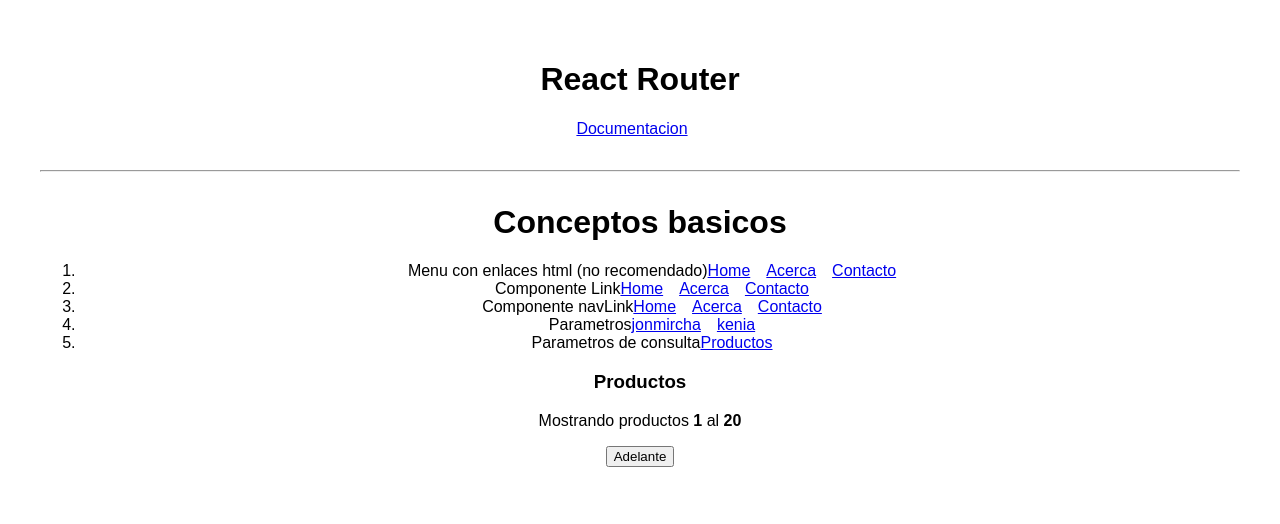
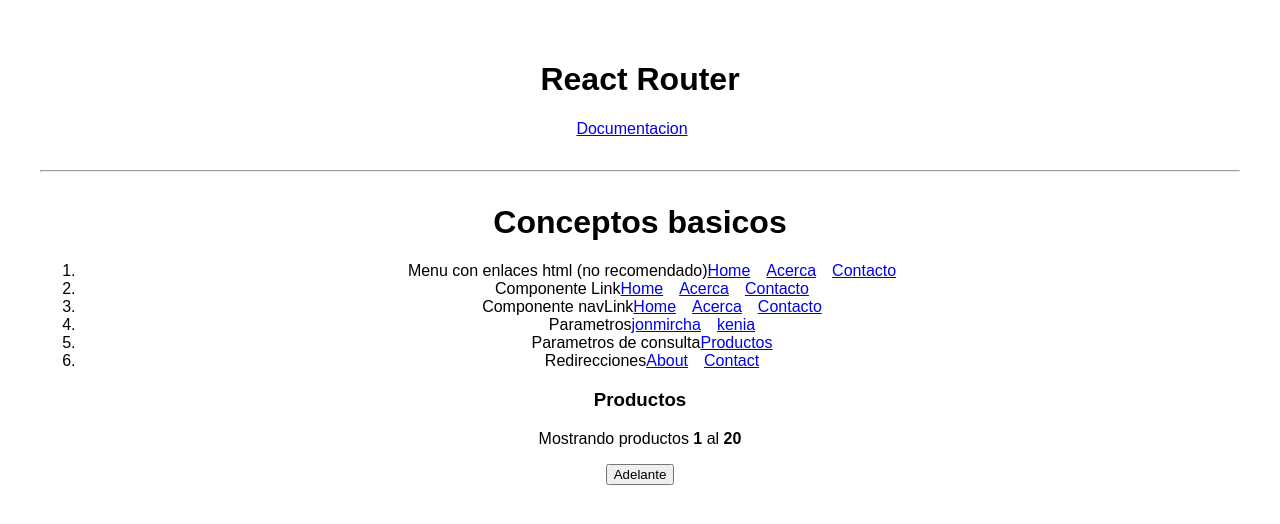
Before and after one commit to EdwardMelendezM/React-routes, a React (Vite) app: page /productos in a window 1280 px wide. Shown: the top 524 px of the page. Built offline with nearby package versions, Linux system fonts and the light colour scheme.

Commit message:
uso de Navigate como rediccion a otra pagina

```diff
--- a/src/components/ConceptosBasicos.jsx
+++ b/src/components/ConceptosBasicos.jsx
@@ -1,4 +1,4 @@
-import { BrowserRouter, Routes, Route } from "react-router-dom";
+import { BrowserRouter, Routes, Route, Navigate } from "react-router-dom";
 import Acerca from "../pages/Acerca";
 import Contacto from "../pages/Contacto";
 import Error404 from "../pages/Error404";
@@ -19,6 +19,8 @@ const ConceptosBasicos = () => {
           <Route path="/contacto" element={<Contacto />} />
           <Route path="/usuario/:username" element={<Usuario />} />
           <Route path="/productos" element={<Productos />} />
+          <Route path="/about" element={<Navigate to="/acerca" />} />
+          <Route path="/contact" element={<Navigate to="/contacto" />} />
           <Route path="*" element={<Error404 />} />
         </Routes>
       </BrowserRouter>
--- a/src/components/MenuConceptos.jsx
+++ b/src/components/MenuConceptos.jsx
@@ -37,6 +37,11 @@ const MenuConceptos = () => {
           <span>Parametros de consulta</span>
           <Link to="/productos">Productos</Link>
         </li>
+        <li>
+          <span>Redirecciones</span>
+          <Link to="/about">About</Link>
+          <Link to="/contact">Contact</Link>
+        </li>
       </ol>
     </nav>
   );
--- a/src/pages/Productos.jsx
+++ b/src/pages/Productos.jsx
@@ -8,7 +8,6 @@ const Productos = () => {
   let end = parseInt(query.get("fin")) || LIMIT;
 
   let navigate = useNavigate();
-  console.log(navigate);
   const handlePRev = () => {
     navigate(`?inicio=${start - LIMIT}&fin=${end - LIMIT}`);
   };
```
